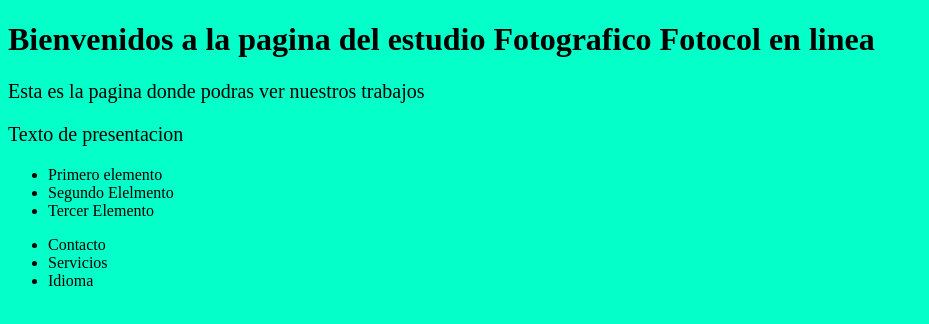
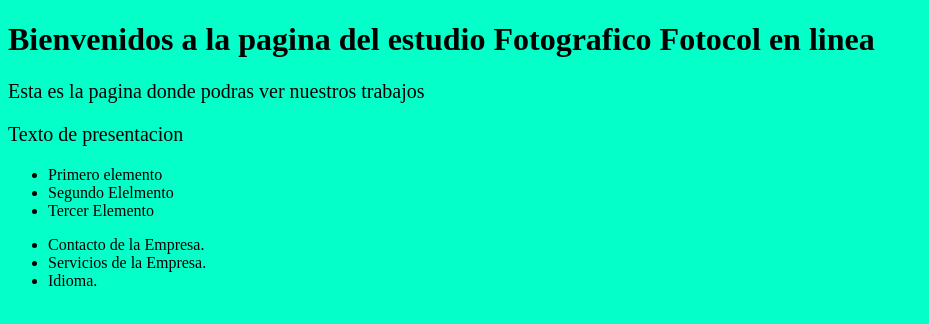
Before and after one commit to alexandro9103/pagina-web, a plain HTML site: page index.html in a window 1280 px wide. Shown: the whole page, without its empty margins (0-929 px from the left). Drawn offline with Linux system fonts and the light colour scheme.

Commit message:
Correccion del menu princiapl

```diff
--- a/index.html
+++ b/index.html
@@ -33,9 +33,9 @@
     </ul>
 
     <ul>
-        <li>Contacto</li>
-        <li>Servicios</li>
-        <li>Idioma</li>
+        <li>Contacto de la Empresa.</li>
+        <li>Servicios de la Empresa.</li>
+        <li>Idioma.</li>
     </ul>
 </body>
 
```
